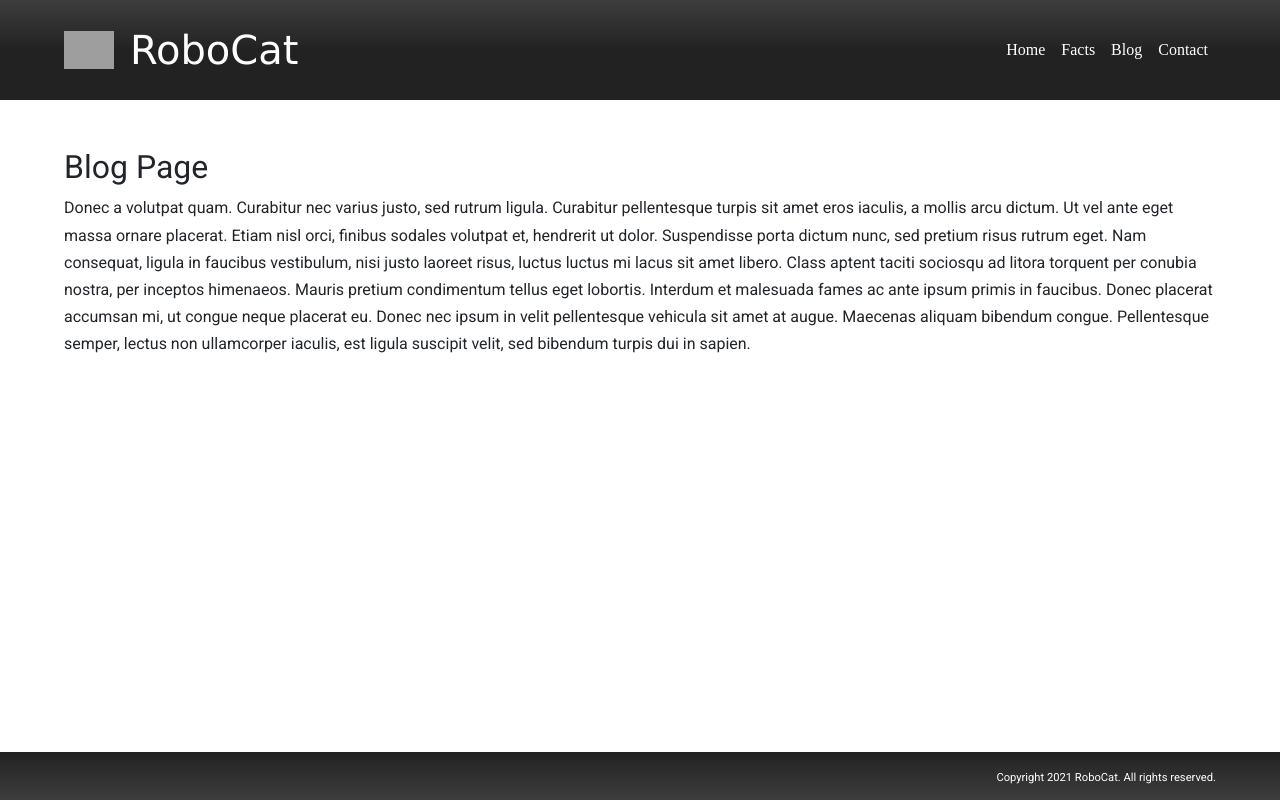
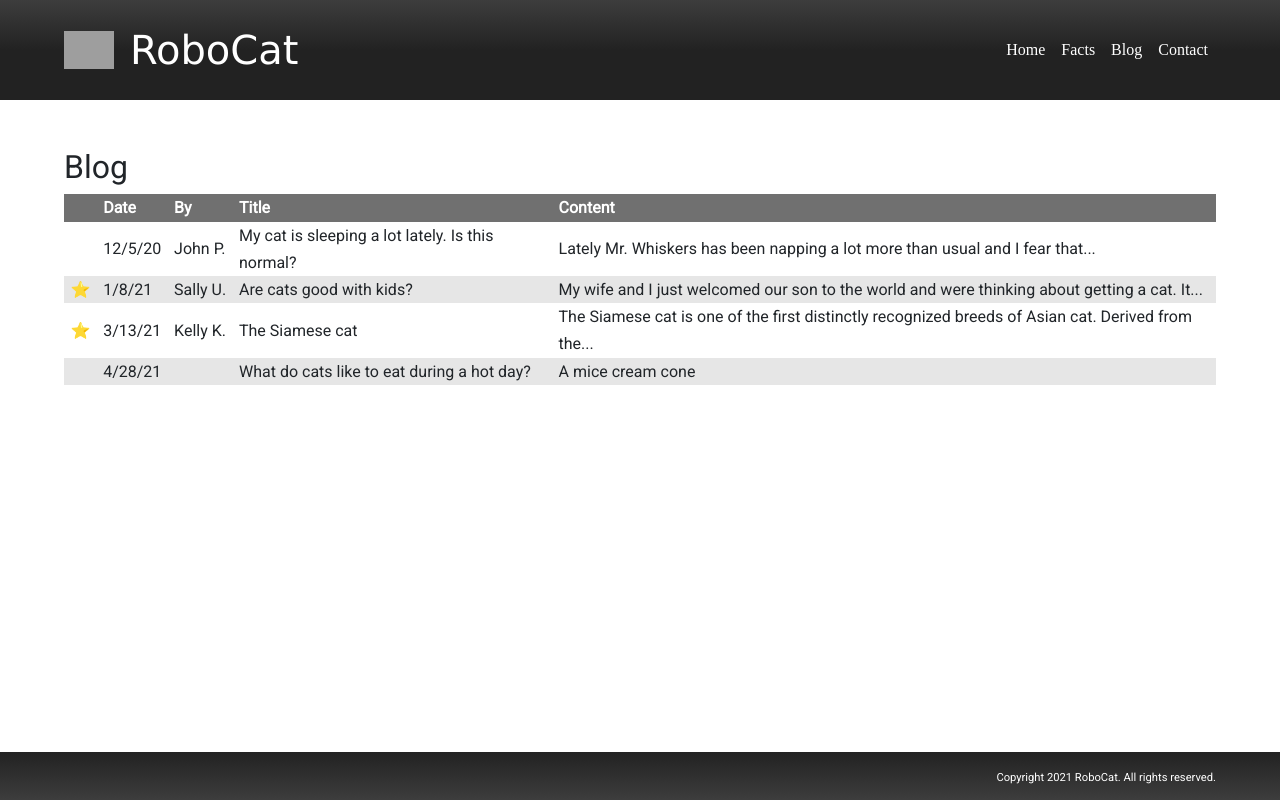
Before and after one commit to gui365/demo19, a React (Create React App) app: page /blog in a window 1280 px wide. Built offline with nearby package versions, Linux system fonts and the light colour scheme; grey boxes are pictures that could not be loaded; a web font is replaced by a local one.

Commit message:
Add table

```diff
--- a/src/App.css
+++ b/src/App.css
@@ -38,6 +38,10 @@ footer {
   border-radius: 5px;
 }
 
+.container-fluid {
+  padding: 0;
+}
+
 #cat-image {
   width: 40%;
   transform: rotate(2deg);
--- a/src/api/API.js
+++ b/src/api/API.js
@@ -1,10 +1,18 @@
 import axios from "axios";
+import * as mockBlogPosts from './mockBlogPosts';
 
 export default {
-  getRandomCatFact: function() {
+  getRandomCatFact: function () {
     return axios.get("https://catfact.ninja/fact");
   },
-  getCatFacts: function() {
+  getCatFacts: function () {
     return axios.get("https://catfact.ninja/facts?limit=6");
+  },
+  getBlogPosts: function () {
+    return new Promise((resolve, reject) => {
+      setTimeout(() => {
+        resolve(mockBlogPosts);
+      }, 1000);
+    });
   }
 };
--- /dev/null
+++ b/src/api/mockBlogPosts.js
@@ -0,0 +1,42 @@
+module.exports = [
+  {
+    id: '1',
+    author: 'John P.',
+    date: '12/5/20',
+    title: 'My cat is sleeping a lot lately. Is this normal?',
+    content: {
+      post: 'Lately Mr. Whiskers has been napping a lot more than usual and I fear that...',
+      isFavorite: false
+    }
+  },
+  {
+    id: '2',
+    author: 'Sally U.',
+    date: '1/8/21',
+    title: 'Are cats good with kids?',
+    content: {
+      post: 'My wife and I just welcomed our son to the world and were thinking about getting a cat. It...',
+      isFavorite: true
+    }
+  },
+  {
+    id: '3',
+    author: 'Kelly K.',
+    date: '3/13/21',
+    title: 'The Siamese cat',
+    content: {
+      post: 'The Siamese cat is one of the first distinctly recognized breeds of Asian cat. Derived from the...',
+      isFavorite: true
+    }
+  },
+  {
+    id: '4',
+    date: 'Michael J.',
+    date: '4/28/21',
+    title: 'What do cats like to eat during a hot day?',
+    content: {
+      post: 'A mice cream cone',
+      isFavorite: false
+    }
+  }
+]
--- a/src/components/Card/Card.js
+++ b/src/components/Card/Card.js
@@ -2,7 +2,6 @@ import React from "react";
 import './Card.css';
 
 function Card({ fact, index }) {
-
   return (
     <div className="card">
       <h3 className="card-title">Fact #{index}</h3>
--- /dev/null
+++ b/src/components/Container/Container.js
@@ -0,0 +1,12 @@
+import React from "react";
+import Table from "../Table/Table";
+
+function Container(props) {
+  return (
+    <div className="container-fluid">
+      <Table {...props} />
+    </div>
+  );
+}
+
+export default Container;
--- /dev/null
+++ b/src/components/Table/Table.css
@@ -0,0 +1,21 @@
+table {
+  width: 100%;
+  table-layout: auto;
+}
+
+td, th {
+  padding: 0 .4rem;
+}
+
+tr:nth-child(even) {
+  background-color: rgb(230, 230, 230);
+}
+
+th {
+  background-color: rgb(112, 112, 112);
+  color: #fff;
+}
+
+.no-wrap {
+  white-space: nowrap;
+}
--- /dev/null
+++ b/src/components/Table/Table.js
@@ -0,0 +1,39 @@
+import React, { useEffect } from "react";
+import './Table.css';
+
+function Table({ posts }) {
+  return (
+    <>
+      {
+        !posts.length
+          ? 'Loading posts...'
+          : <table>
+            <thead>
+              <th></th>
+              <th>Date</th>
+              <th>By</th>
+              <th>Title</th>
+              <th>Content</th>
+            </thead>
+            <tbody>
+              {
+                posts.map(post => {
+                  return <tr>
+                    <td className='no-wrap'>{
+                      post.content.isFavorite ? <>⭐</> : ''
+                    }</td>
+                    <td className='no-wrap'>{post.date}</td>
+                    <td className='no-wrap'>{post.author}</td>
+                    <td>{post.title}</td>
+                    <td>{post.content.post}</td>
+                  </tr>
+                })
+              }
+            </tbody>
+          </table>
+      }
+    </>
+  );
+}
+
+export default Table;
--- a/src/pages/Blog.js
+++ b/src/pages/Blog.js
@@ -1,21 +1,18 @@
-import React from "react";
+import React, { useEffect, useState } from "react";
+import API from "../api/API";
+import Container from "../components/Container/Container";
 
 function Blog() {
+  const [posts, setPosts] = useState([]);
+
+  useEffect(() => {
+    API.getBlogPosts().then(data => setPosts(data));
+  }, []);
+
   return (
     <main>
-      <h2>Blog Page</h2>
-      <p>
-        Donec a volutpat quam. Curabitur nec varius justo, sed rutrum ligula. Curabitur pellentesque
-        turpis sit amet eros iaculis, a mollis arcu dictum. Ut vel ante eget massa ornare placerat.
-        Etiam nisl orci, finibus sodales volutpat et, hendrerit ut dolor. Suspendisse porta dictum
-        nunc, sed pretium risus rutrum eget. Nam consequat, ligula in faucibus vestibulum, nisi
-        justo laoreet risus, luctus luctus mi lacus sit amet libero. Class aptent taciti sociosqu ad
-        litora torquent per conubia nostra, per inceptos himenaeos. Mauris pretium condimentum
-        tellus eget lobortis. Interdum et malesuada fames ac ante ipsum primis in faucibus. Donec
-        placerat accumsan mi, ut congue neque placerat eu. Donec nec ipsum in velit pellentesque
-        vehicula sit amet at augue. Maecenas aliquam bibendum congue. Pellentesque semper, lectus
-        non ullamcorper iaculis, est ligula suscipit velit, sed bibendum turpis dui in sapien.
-      </p>
+      <h2>Blog</h2>
+      <Container posts={posts} />
     </main>
   );
 }
```
